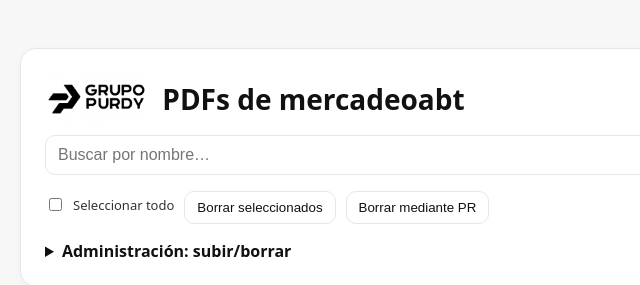
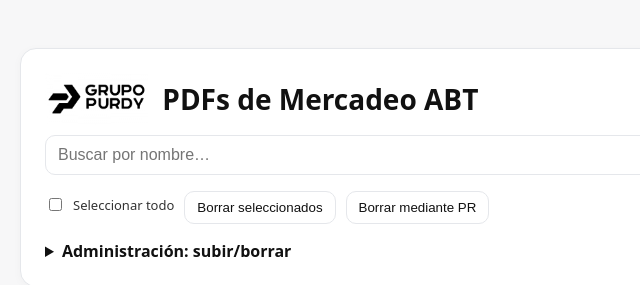
Before and after one commit to mercadeoabt/mis-pdf, a plain HTML site: page index.html in a window 1280 px wide. Shown: the top 285 px of the page, 170-810 px from the left. Drawn offline with Linux system fonts and the light colour scheme; no server answers.

Commit message:
Update index.html

```diff
--- a/index.html
+++ b/index.html
@@ -3,7 +3,7 @@
 <head>
   <meta charset="UTF-8" />
   <meta name="viewport" content="width=device-width,initial-scale=1" />
-  <title>PDFs de mercadeoabt</title>
+  <title>PDFs de Mercadeo ABT</title>
   <style>
     :root { --bg:#f7f7f8; --fg:#111; --muted:#555; --card:#fff; --border:#e5e7eb; --brand:#0a58ca; }
     body{margin:0;font-family:system-ui,-apple-system,Segoe UI,Roboto,Arial,sans-serif;background:var(--bg);color:var(--fg)}
@@ -58,7 +58,7 @@
     <div class="card">
       <header>
         <img src="logo.png" alt="mercadeoabt" class="brand" />
-        <h1>PDFs de mercadeoabt</h1>
+        <h1>PDFs de Mercadeo ABT</h1>
       </header>
 
       <div class="toolbar">
```
